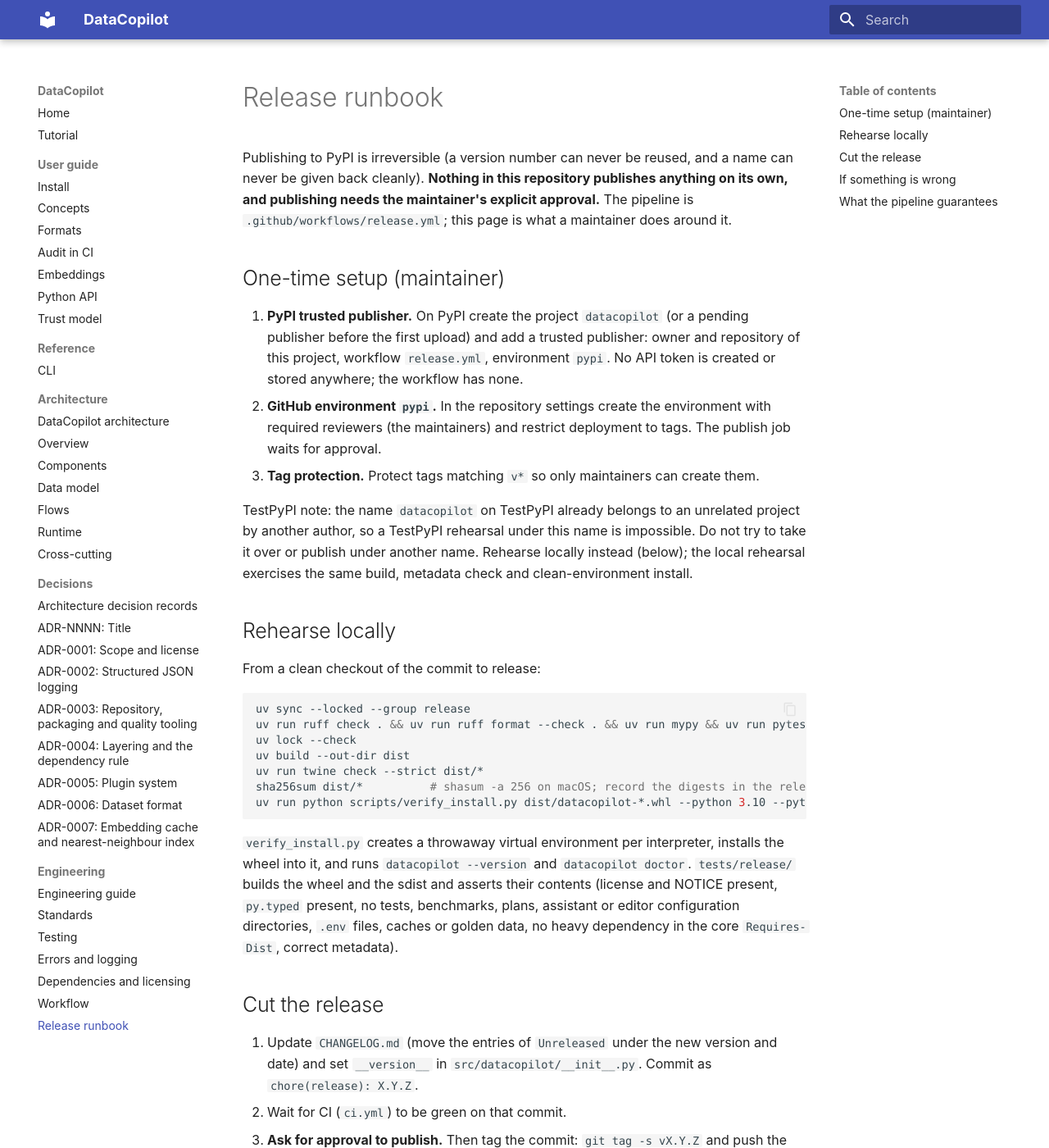
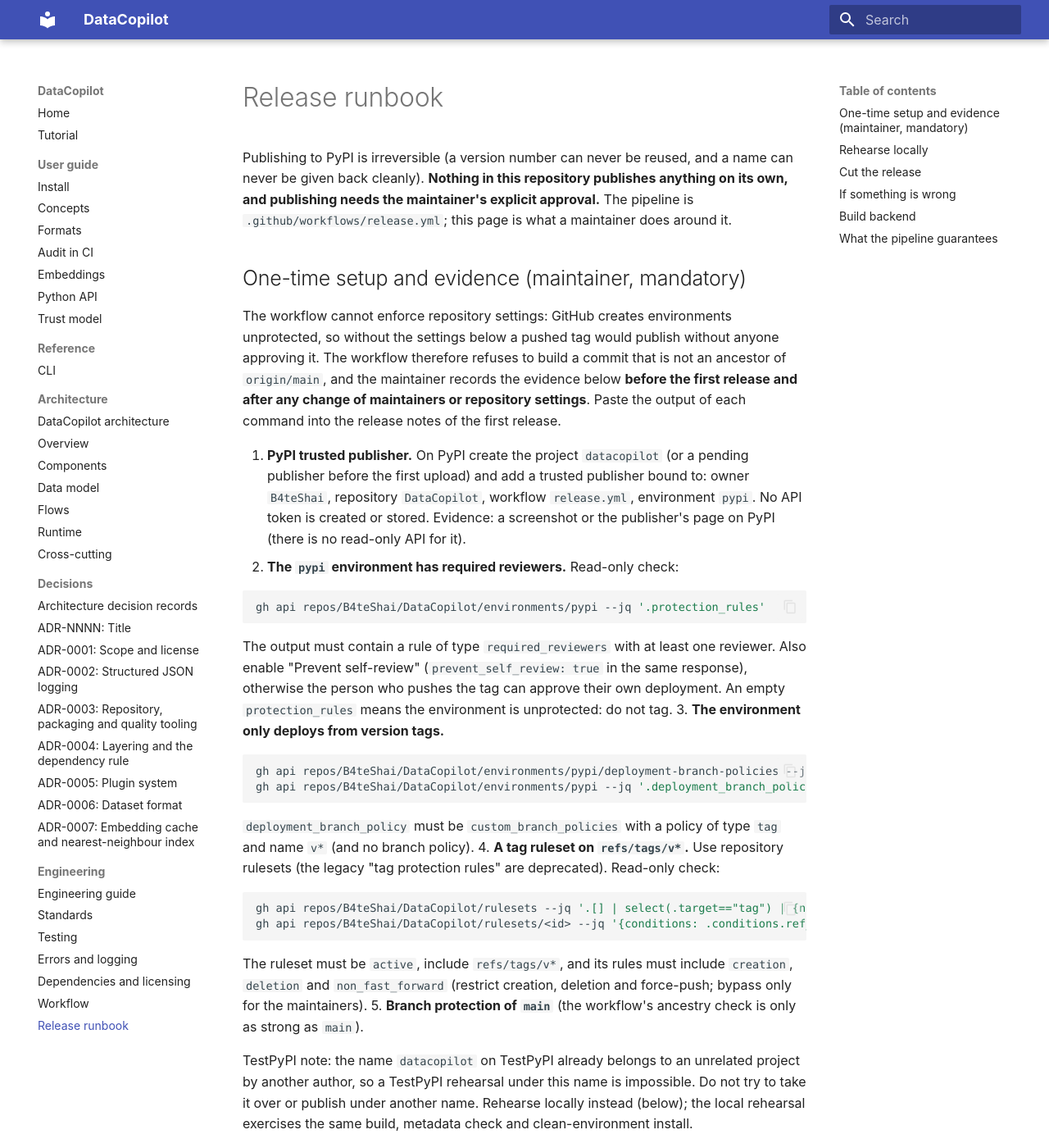
Before and after one commit to B4teShai/DataCopilot, an MkDocs documentation site: the page built from docs/engineering/release.md, in a window 1280 px wide and 1400 px high. Shown: the whole window at 82% size. Built offline with MkDocs 1.6.1 and Material for MkDocs 9.7.7, drawn with Linux system fonts in a browser that asks for light colours; some of the changed text lies outside the part shown.

Commit message:
chore(release): enforce ancestry on main, pin the build backend, verify the artifact and audit with the locked tool
A tag push could publish whenever the pypi environment had no reviewers, because GitHub creates
environments unprotected and a workflow cannot enforce settings. The build now fetches the full history
and fails unless the tagged commit is an ancestor of origin/main, and the runbook makes the evidence for
the settings a mandatory one-time step with the exact read-only gh commands (required reviewers and
self-review prevention, the v* deployment tag policy, a tag ruleset replacing the deprecated tag
protection, the trusted-publisher binding).

The build environment was resolved outside the lock file from an unpinned hatchling; the backend and all
its dependencies are now exact pins, enforced by a test. The publish job is reduced to download, one
verify step and publish: it requires exactly the wheel and sdist named from the tag and compares a digest
with the one the build job exported as a job output; the runbook says plainly that this detects
corruption, not a malicious build.

Lint and content tests were weaker than they looked: the secrets rule had an escape for ci.yml, the
pipe-to-shell pattern missed multi-line and process-substitution forms, the lint's own test did not run
the real rules, and the wheel check had a tautology. Each rule is now a function that is run on the real
files and on a hostile fixture, with rules for script-type actions, environment-file writes, skip-existing,
repository-url, checkout refs and workflow_dispatch inputs. The wheel is compared with a committed manifest
and an exact suffix allow-list, the source tree is walked for symlinks and special files, and the secret
patterns cover more token formats.

pip-audit ran through uvx, unpinned by the lock and only for the CI interpreter; it now runs as the locked
tool for Python 3.10 and 3.13, in the release build and in a nightly workflow with minimal permissions.

````diff
--- a/docs/engineering/release.md
+++ b/docs/engineering/release.md
@@ -5,15 +5,49 @@
 needs the maintainer's explicit approval.** The pipeline is `.github/workflows/release.yml`; this
 page is what a maintainer does around it.
 
-## One-time setup (maintainer)
+## One-time setup and evidence (maintainer, mandatory)
+
+The workflow cannot enforce repository settings: GitHub creates environments unprotected, so
+without the settings below a pushed tag would publish without anyone approving it. The workflow
+therefore refuses to build a commit that is not an ancestor of `origin/main`, and the maintainer
+records the evidence below **before the first release and after any change of maintainers or
+repository settings**. Paste the output of each command into the release notes of the first release.
 
 1. **PyPI trusted publisher.** On PyPI create the project `datacopilot` (or a pending publisher
-   before the first upload) and add a trusted publisher: owner and repository of this project,
-   workflow `release.yml`, environment `pypi`. No API token is created or stored anywhere; the
-   workflow has none.
-2. **GitHub environment `pypi`.** In the repository settings create the environment with required
-   reviewers (the maintainers) and restrict deployment to tags. The publish job waits for approval.
-3. **Tag protection.** Protect tags matching `v*` so only maintainers can create them.
+   before the first upload) and add a trusted publisher bound to: owner `B4teShai`, repository
+   `DataCopilot`, workflow `release.yml`, environment `pypi`. No API token is created or stored.
+   Evidence: a screenshot or the publisher's page on PyPI (there is no read-only API for it).
+2. **The `pypi` environment has required reviewers.** Read-only check:
+
+   ```bash
+   gh api repos/B4teShai/DataCopilot/environments/pypi --jq '.protection_rules'
+   ```
+
+   The output must contain a rule of type `required_reviewers` with at least one reviewer. Also
+   enable "Prevent self-review" (`prevent_self_review: true` in the same response), otherwise the
+   person who pushes the tag can approve their own deployment. An empty `protection_rules` means
+   the environment is unprotected: do not tag.
+3. **The environment only deploys from version tags.**
+
+   ```bash
+   gh api repos/B4teShai/DataCopilot/environments/pypi/deployment-branch-policies --jq '.branch_policies'
+   gh api repos/B4teShai/DataCopilot/environments/pypi --jq '.deployment_branch_policy'
+   ```
+
+   `deployment_branch_policy` must be `custom_branch_policies` with a policy of type `tag` and name
+   `v*` (and no branch policy).
+4. **A tag ruleset on `refs/tags/v*`.** Use repository rulesets (the legacy "tag protection rules" are
+   deprecated). Read-only check:
+
+   ```bash
+   gh api repos/B4teShai/DataCopilot/rulesets --jq '.[] | select(.target=="tag") | {name, enforcement}'
+   gh api repos/B4teShai/DataCopilot/rulesets/<id> --jq '{conditions: .conditions.ref_name, rules: [.rules[].type]}'
+   ```
+
+   The ruleset must be `active`, include `refs/tags/v*`, and its rules must include `creation`,
+   `deletion` and `non_fast_forward` (restrict creation, deletion and force-push; bypass only for
+   the maintainers).
+5. **Branch protection of `main`** (the workflow's ancestry check is only as strong as `main`).
 
 TestPyPI note: the name `datacopilot` on TestPyPI already belongs to an unrelated project by another
 author, so a TestPyPI rehearsal under this name is impossible. Do not try to take it over or
@@ -61,10 +95,30 @@
 version but is not selected by default), fix forward and publish `X.Y.(Z+1)`. If a credential or the
 trusted-publisher configuration may be compromised, remove the publisher on PyPI first.
 
+## Build backend
+
+The build environment is created outside the lock file, so a floating `hatchling>=...` would let
+whatever the index serves at build time into the release. `pyproject.toml` pins the backend and every
+one of its dependencies to exact versions (`[build-system].requires`), and
+`tests/release/test_build_backend.py` fails on any requirement that is not an exact pin. The pins are
+reviewed and bumped like any dependency (`uv build` in the rehearsal exercises them). Pinning versions
+does not pin hashes: an index serving different bytes under a pinned version is not detected here; that
+residual risk is accepted and is why the build runs in a job without secrets or write permissions.
+
 ## What the pipeline guarantees
 
-- No long-lived token exists. The build job cannot publish; the publish job cannot run on a branch.
-- Every third-party action is pinned to a full commit SHA, and `tests/release/test_workflows.py`
-  fails on an unpinned action, `pull_request_target`, a `${{ }}` expression inside a `run:` block or a
-  missing minimal `permissions` block.
-- The tag is compared with `__version__` before anything is built.
+- No long-lived token exists. The build job cannot publish; the publish job cannot run on a branch, and
+  does nothing but download, verify and publish.
+- The build refuses a commit that is not an ancestor of `origin/main`, and a tag that differs from
+  `__version__`.
+- Every third-party action is pinned to a full commit SHA, and `tests/release/test_workflows.py` fails
+  on an unpinned action, `pull_request_target`, a `${{ }}` expression inside a script (or a
+  script-type action's input), a secret reference, a missing minimal `permissions` block, a write to
+  `GITHUB_ENV`, a pipe from the network into a shell, `skip-existing` or `repository-url`.
+- The locked runtime dependencies are audited with `pip-audit` (the locked version of the tool) in the
+  release build, in CI for Python 3.10 and 3.13, and nightly (`audit.yml`).
+- The publish job recomputes the digest of the downloaded files and compares it with the digest the
+  build job exported as a job output, and requires exactly one wheel and one sdist named from the tag.
+  This detects a corrupted or swapped artifact in transit through the artifact store; it does **not**
+  detect a malicious build, because the same workflow produced both values. What stops a malicious
+  build is review of what reaches `main`, the pins above and the protected environment.
````
Also changed, not shown: CHANGELOG.md (+7 -0 lines), pyproject.toml (+11 -1 lines), 8 other files.
